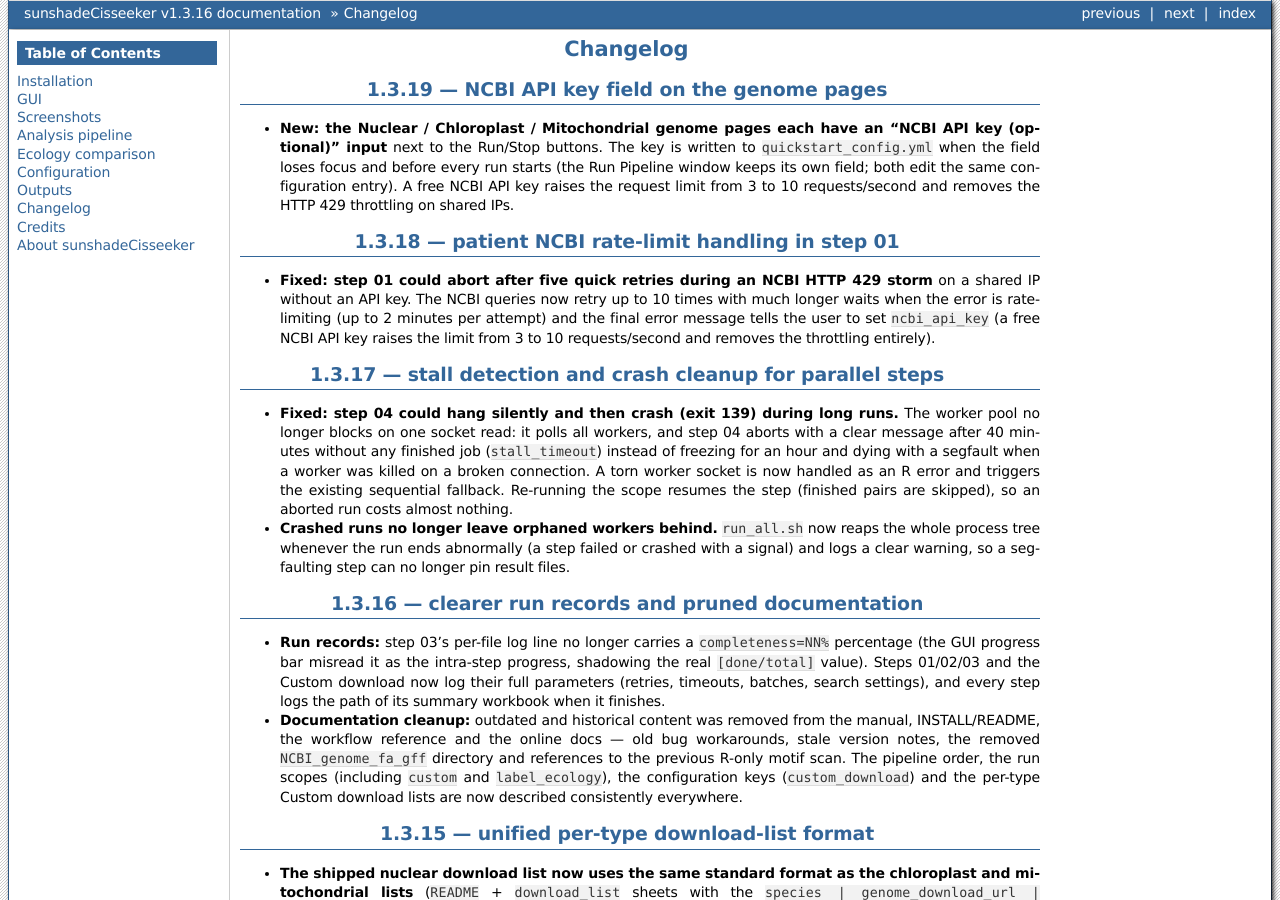
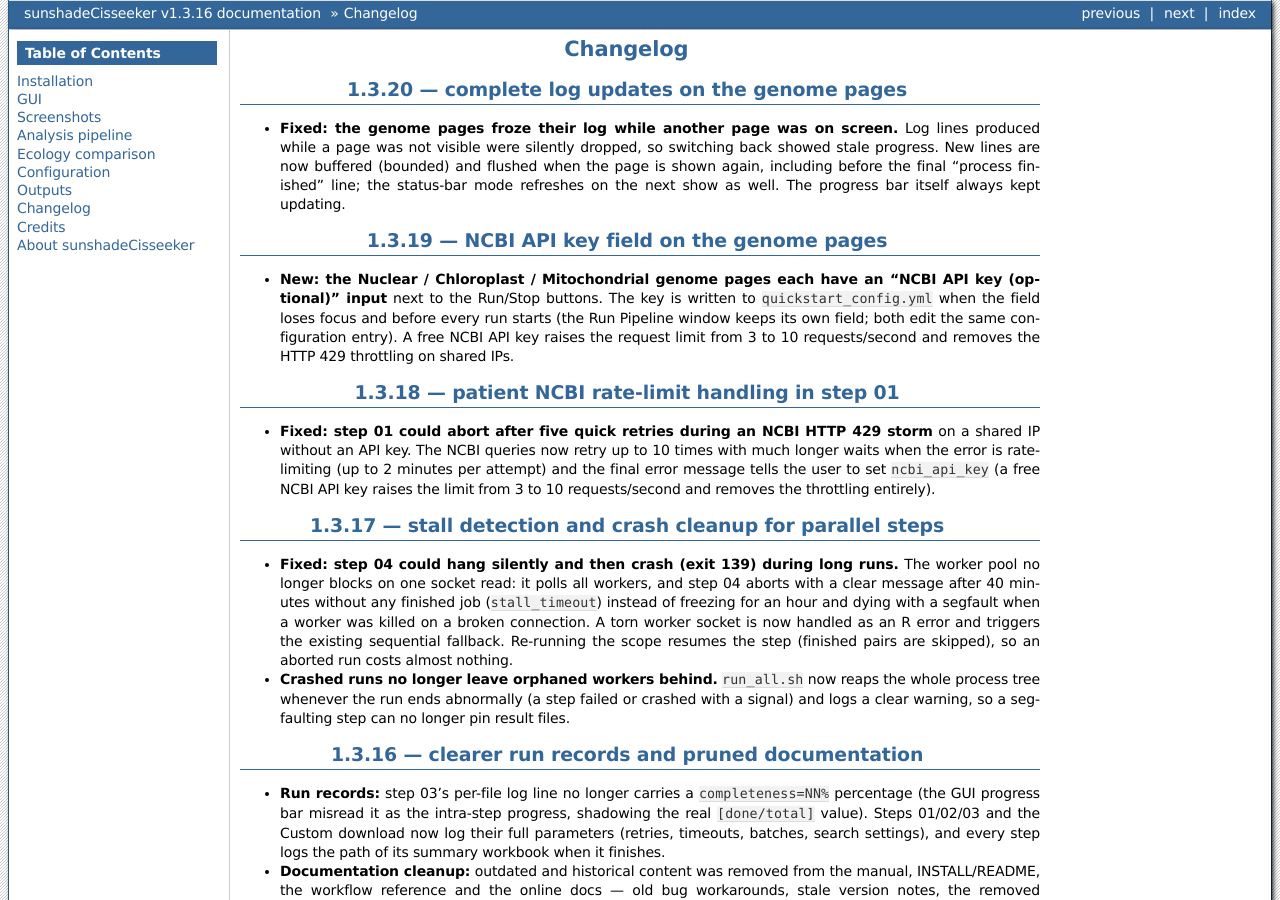
Before and after one commit to chenzhr23/sunshadeCisseeker-docs, a Sphinx documentation site: the page built from docs/content/Changelog.rst, in a window 1280 px wide and 900 px high. Built offline with Sphinx 7.4.7, drawn with Linux system fonts in a browser that asks for light colours.

Commit message:
docs: v1.3.20 complete log updates on the genome pages

```diff
--- a/docs/content/Changelog.rst
+++ b/docs/content/Changelog.rst
@@ -1,5 +1,15 @@
 Changelog
 =========
+
+1.3.20 — complete log updates on the genome pages
+--------------------------------------------------
+
+* **Fixed: the genome pages froze their log while another page was on
+  screen.** Log lines produced while a page was not visible were silently
+  dropped, so switching back showed stale progress. New lines are now
+  buffered (bounded) and flushed when the page is shown again, including
+  before the final "process finished" line; the status-bar mode refreshes on
+  the next show as well. The progress bar itself always kept updating.
 
 1.3.19 — NCBI API key field on the genome pages
 -----------------------------------------------
```
